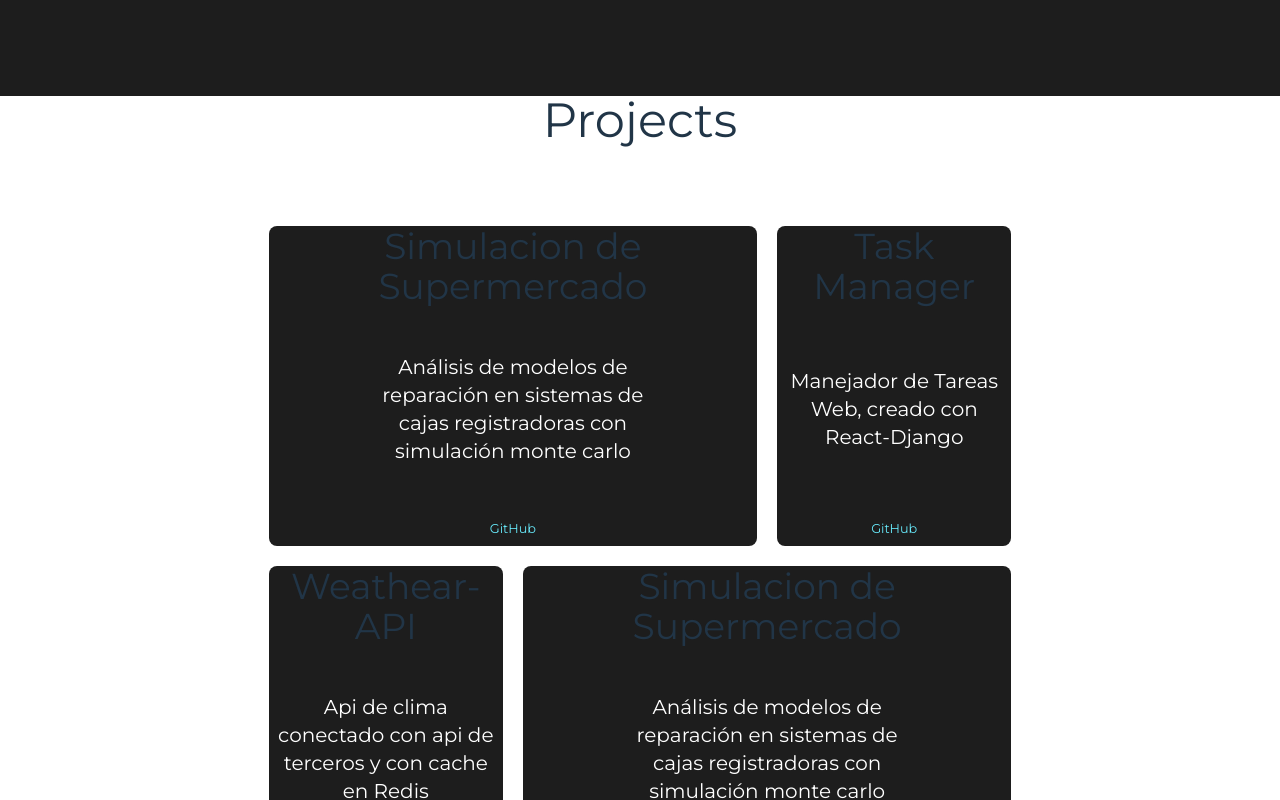
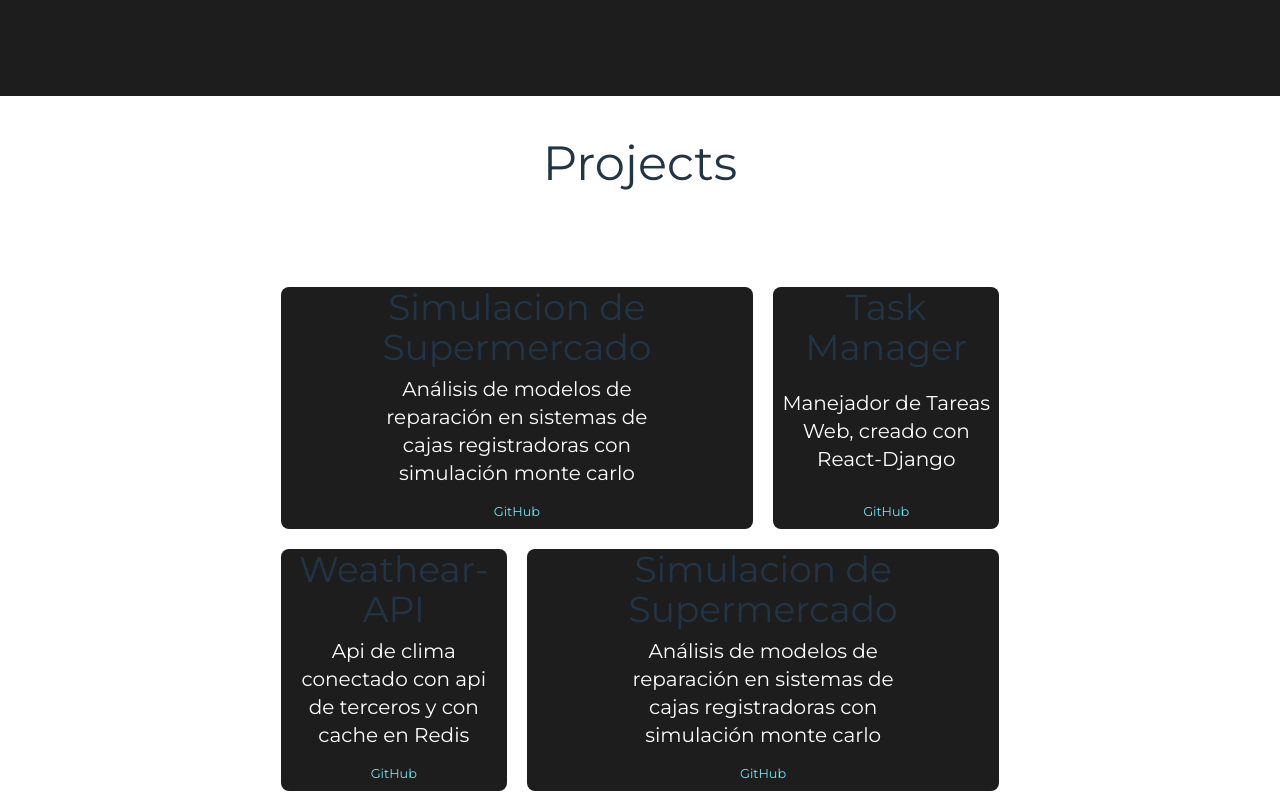
Before and after one commit to TomasBazan/portfolio, a React (Vite) app: page / in a window 1280 px wide. Shown: the part 720-1520 px from the top of the page. Built offline with nearby package versions, Linux system fonts and the light colour scheme.

Commit message:
style: add resoponsiveness to project cards

```diff
--- a/src/components/CardProject/CardProject.css
+++ b/src/components/CardProject/CardProject.css
@@ -10,10 +10,4 @@
     transparent 40%
   );
   transition: background 0.3s ease;
-  z-index: 0;
 }
-
-
-.card-content{
-  z-index: 2;
-}
--- a/src/components/CardProject/CardProject.tsx
+++ b/src/components/CardProject/CardProject.tsx
@@ -48,11 +48,11 @@ export function CardProject( {repoPath, name, description, gridLayout} : project
   return (
     <section
       ref={cardRef}
-      className={`cardContainer border-solid p-[2px] rounded-lg border-gray-600 ${gridLayout} `}
+      className={`cardContainer z-0 border-solid p-[2px] rounded-lg border-gray-600 ${gridLayout} `}
     >
-      <article className="card-content min-h-80 bg-[var(--background-color-secondary)]  rounded-lg w-full h-full flex flex-col items-center justify-between text-pretty">
-        <h2 className="text-4xl">{`${name}`}</h2>
-        <p className="text-center text-white text-xl max-w-[300px] mx-auto p-2">{`${description}`}</p>
+      <article className="z-2 bg-[var(--background-color-secondary)] min-h-80rounded-lg w-full h-full flex flex-col items-center justify-between text-pretty rounded-lg">
+        <h2 className="text-md lg:text-4xl">{`${name}`}</h2>
+        <p className="text-center text-white text-sm  max-w-[300px] mx-auto p-2 md:text-md lg:text-xl">{`${description} `}</p>
         <button>
           <a href={repoPath ? `https://github.com/TomasBazan/${repoPath}` : `https://github.com/TomasBazan?tab=repositories`} target="_blank" rel="noopener noreferrer" className="text-cyan-300">
             GitHub
--- a/src/pages/Projects.tsx
+++ b/src/pages/Projects.tsx
@@ -2,29 +2,30 @@ import { CardProject } from "../components/CardProject/CardProject";
 
 export function Projects() {
   return (
-    <section id="Projects" className="min-h-[calc(100vh-3rem)] transition-all flex justify-center items-center flex-col">
-      <h1 className="mb-20 text-5xl">Projects</h1>
-      <section className="w-7/12 grid grid-cols-3 gap-4">
+    <section id="Projects"
+      className="min-h-[calc(100vh-3rem)]  transition-all flex justify-around items-center flex-col">
+      <h1 className="text-3xl md:text-5xl">Projects</h1>
+      <section className="grid gap-4 w-full p-3 grid-cols-1  lg:w-7/12 md:grid-cols-3">
         <CardProject
-          gridLayout="col-span-2 row-start-1"
+          gridLayout="md:col-span-2 row-start-1"
           repoPath= "SimulacionSupermercado"
           name= "Simulacion de Supermercado"
           description = "Análisis de modelos de reparación en sistemas de cajas registradoras con simulación monte carlo"
         />
         <CardProject
-          gridLayout="col-span-1 row-start-1"
+          gridLayout="col-span-1 md:row-start-1"
           repoPath= "TaskManager"
           name= "Task Manager"
           description = "Manejador de Tareas Web, creado con React-Django"
         />
         <CardProject
-          gridLayout="col-span-1 row-start-2"
+          gridLayout="col-span-1 md:row-start-2"
           repoPath= "Weathear-API"
           name= "Weathear-API"
           description = "Api de clima conectado con api de terceros y con cache en Redis"
         />
         <CardProject
-          gridLayout="col-span-2 row-start-2"
+          gridLayout="md:col-span-2 md:row-start-2"
           repoPath= "SimulacionSupermercado"
           name= "Simulacion de Supermercado"
           description = "Análisis de modelos de reparación en sistemas de cajas registradoras con simulación monte carlo"
```
